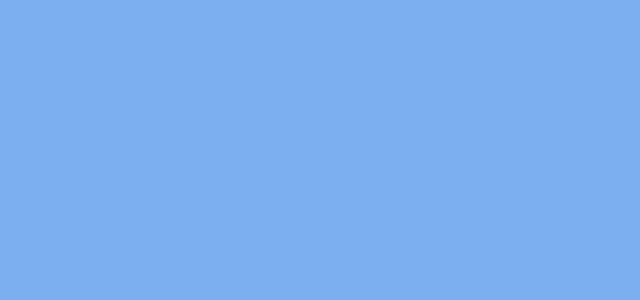
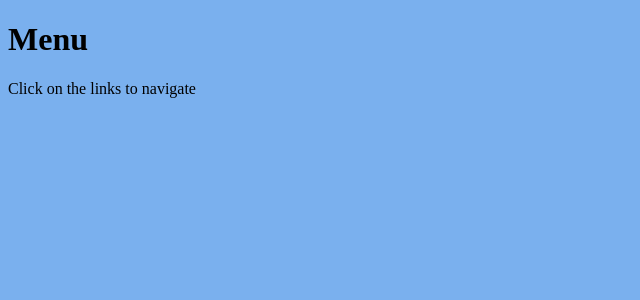
Before and after one commit to ArnaudWierel/portfolio-web-front_back, a Nuxt app in the folder portfolio-arnaud-wierel/: page /menu in a window 1280 px wide. Before the commit this address had no page. Shown: the top 300 px of the page, without its empty margins (0-640 px from the left). Built offline with nearby package versions, Linux system fonts and the light colour scheme.

Commit message:
Mise à jour du style et de la navigation de la page d'accueil

```diff
--- a/portfolio-arnaud-wierel/assets/css/main.scss
+++ b/portfolio-arnaud-wierel/assets/css/main.scss
@@ -29,3 +29,13 @@
 html{
     background-color: #7ab0ee;
 }
+
+.page-enter-active,
+.page-leave-active {
+    transition: opacity 0.5s;
+}
+
+.page-enter,
+.page-leave-to {
+    opacity: 0;
+}
--- a/portfolio-arnaud-wierel/pages/index.vue
+++ b/portfolio-arnaud-wierel/pages/index.vue
@@ -1,20 +1,11 @@
 <template>
   <div class="home">
     <div class="menu">
-        <!-- Burger Menu Icon -->
       <div class="burger-menu" @click="toggleMenu">
-          <Icon name="gravity-ui:bars" />
-        </div>
-
-        <!-- Burger Menu Links (Hidden initially) -->
-        <div class="burger-menu-links" v-show="isMenuVisible">
-          <router-link to="/about">About</router-link> |
-          <router-link to="/project">Projects</router-link> |
-          <router-link to="/contact">Contact</router-link>
+          <Icon id="menu-burger-icon" name="line-md:menu" size="50"/>
       </div>
     </div>
 
-      <!-- Landing Page Text -->
     <div class="page">
       <div class="landing">
         <div class="landing-text">
@@ -23,10 +14,8 @@
         </div>
       </div>
 
-        <!-- Projects Section -->
       <div class="projects">
         <h2>Projects</h2>
-          <!-- Repeat for each project -->
         <div class="project" v-for="project in projects" :key="project.id">
           <h3>{{ project.title }}</h3>
           <p>{{ project.description }}</p>
@@ -45,19 +34,26 @@ export default {
         { id: 1, title: 'Project 1', description: 'Project 1 description' },
         { id: 2, title: 'Project 2', description: 'Project 2 description' },
         { id: 3, title: 'Project 3', description: 'Project 3 description' },
-        // ... more projects
       ],
     };
   },
   methods: {
     toggleMenu() {
-      this.isMenuVisible = !this.isMenuVisible;
+      // aller à la page du menu
+      this.$router.push('/menu');
     },
   },
 };
 </script>
 
 <style>
+/* Votre CSS reste inchangé */
+</style>
+
+
+<style>
+
+
 img {
   width: 200px;
   height: 200px;
@@ -79,6 +75,7 @@ h1{
 
 .menu {
   display: flex;
+  flex-direction: column;
   justify-content: space-between;
   align-items: center;
   padding: 20px;
--- /dev/null
+++ b/portfolio-arnaud-wierel/pages/menu.vue
@@ -0,0 +1,8 @@
+<template>
+<div class="menu">
+    <div class="message">
+        <h1>Menu</h1>
+        <p>Click on the links to navigate</p>
+    </div>
+</div>
+</template>
```
Lines whose indentation alone changed are shown as unchanged.
